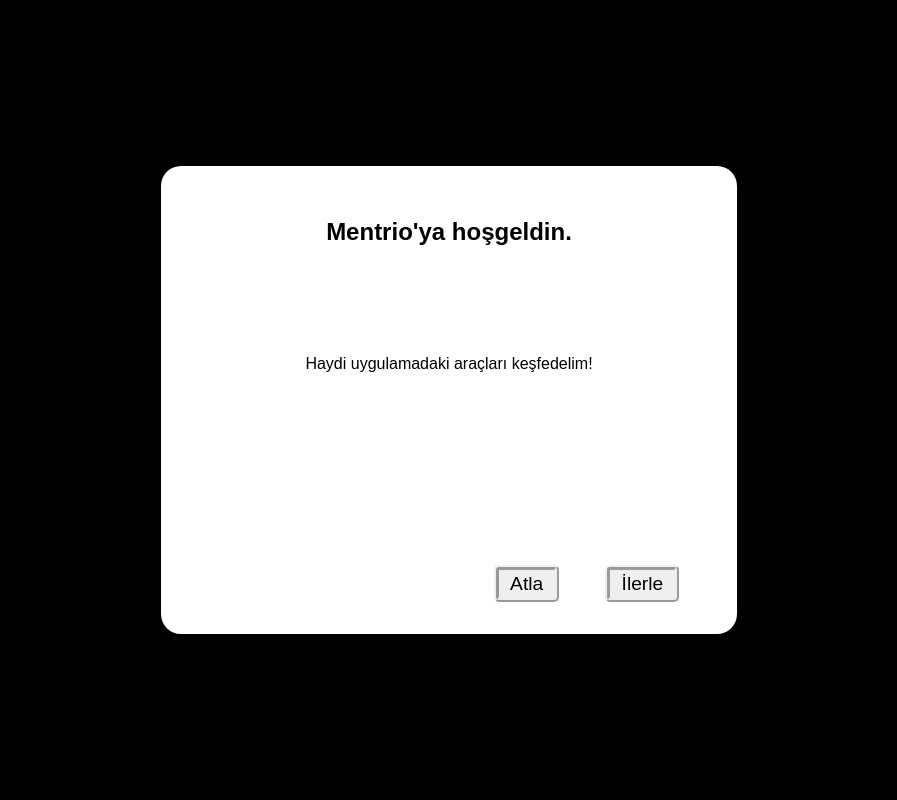
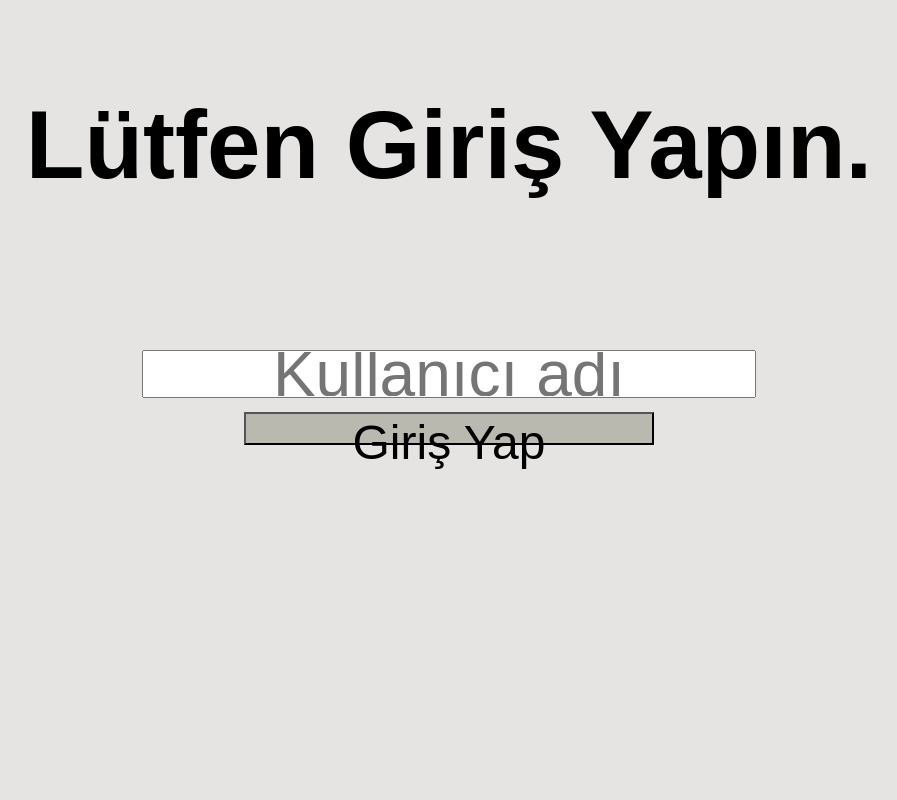
Before and after one commit to ahmetatesveltan/mentrio, a Flask app: page / in a window 1280 px wide. Shown: the whole page, without its empty margins (191-1088 px from the left). Run offline with Flask 3, Linux system fonts and the light colour scheme.

Commit message:
Revert "WIP: tutorial başlangıcı"
This reverts commit c2342b747707fea7aabf5b8d901b73708f71aaf6.

```diff
--- a/static/css/index.css
+++ b/static/css/index.css
@@ -138,54 +138,6 @@ body {
 #login-bilgilendirme{
     font-size: 5rem;
     text-align: center;
-}
-/* =========================
-         TUTORIAL
-========================= */
-
-#tutorial{
-    position: fixed;
-    display: flex;
-    inset: 0;
-    justify-content: center;
-    align-items: center;
-    z-index: 9999;
-    background: black;
-}
-#tutorial-box {
-    width: 45%;
-    aspect-ratio: 4/3;
-    padding: 2rem;
-    background: white;
-    border-radius: 20px;
-    display: flex;
-    flex-direction: column;
-    justify-content: center;
-    align-items: center;
-    gap:20%;
-}
-
-#tutorial-yazi{
-    font-size: 1rem
-}
-#tutorial-buttons{
-    width: 90%;
-    height: 10%;
-    margin-top: 20%;
-    display: flex;
-    justify-content: flex-end;
-    gap: 10%
-}
-#tutorial-buttons button{
-    display: flex;
-    justify-content: center;
-    align-items: center;
-    font-size: clamp(1rem, 1.5vw, 2rem);
-    text-align: center;
-    border: 5px ridge;
-    border-radius: 5px;
-    cursor: pointer;
-    padding: 0.7rem
 }
 /* =========================
    BUGÜN ÇALIŞILACAKLAR
--- a/static/js/index.js
+++ b/static/js/index.js
@@ -641,37 +641,3 @@ function panel_kaydirma(){
 
 };
 panel_kaydirma()
-function tutorial(){
-    next = document.getElementById("next-button")
-
-    tutorialTitle = document.getElementById("tutorial-baslik")
-    tutorialText = document.getElementById("tutorial-yazi")
-
-
-    const tutorialSteps = [{title: "Mentrio'ya hoşgeldin.",
-                                        text: "Haydi uygulamadaki araçları keşfedelim!",
-                                        target: null},
-
-                                        {title: "Dersler bölümü:",
-                                        text: "Buradan ders sayfalarına giriş yapabilirsin. ",
-                                        target: "matematik-buton"},
-
-                                        {title: "Bugün Çalışacağın Konular:",
-                                        text: "Mentrio senin çalışman gerekenleri senin yerine hesaplar. Şuan boş görünüyor, haydi ilk konunu ekle!",
-                                        target: "calisilacaklar-baslik"}
-    ]
-    let currentStep = 0
-
-    function updateTutorial(){
-        tutorialTitle.textContent = tutorialSteps[currentStep].title
-        tutorialText.textContent = tutorialSteps[currentStep].text
-    }
-
-    next.addEventListener("click", function (){
-        currentStep++
-        updateTutorial();
-    })
-
-
-};
-tutorial()
--- a/templates/index.html
+++ b/templates/index.html
@@ -7,17 +7,6 @@
     <link rel="stylesheet" href="https://cdnjs.cloudflare.com/ajax/libs/font-awesome/6.7.2/css/all.min.css">
 </head>
 <body>
-    <div id="tutorial">
-        <div id="tutorial-box">
-            <h2 id="tutorial-baslik">Mentrio'ya hoşgeldin.</h2>
-            <p id="tutorial-yazi">Haydi uygulamadaki araçları keşfedelim!</p>
-            <div id="tutorial-buttons">
-                <button id="skip-button">Atla</button>
-                <button id="next-button">İlerle</button>
-            </div>
-        </div>
-    </div>
-
     <div id="app">
         <div id="panels"><section id="login-bolumu">
             <h2 id="login-bolumu-baslik">{% if giris_yapildi %}
```
